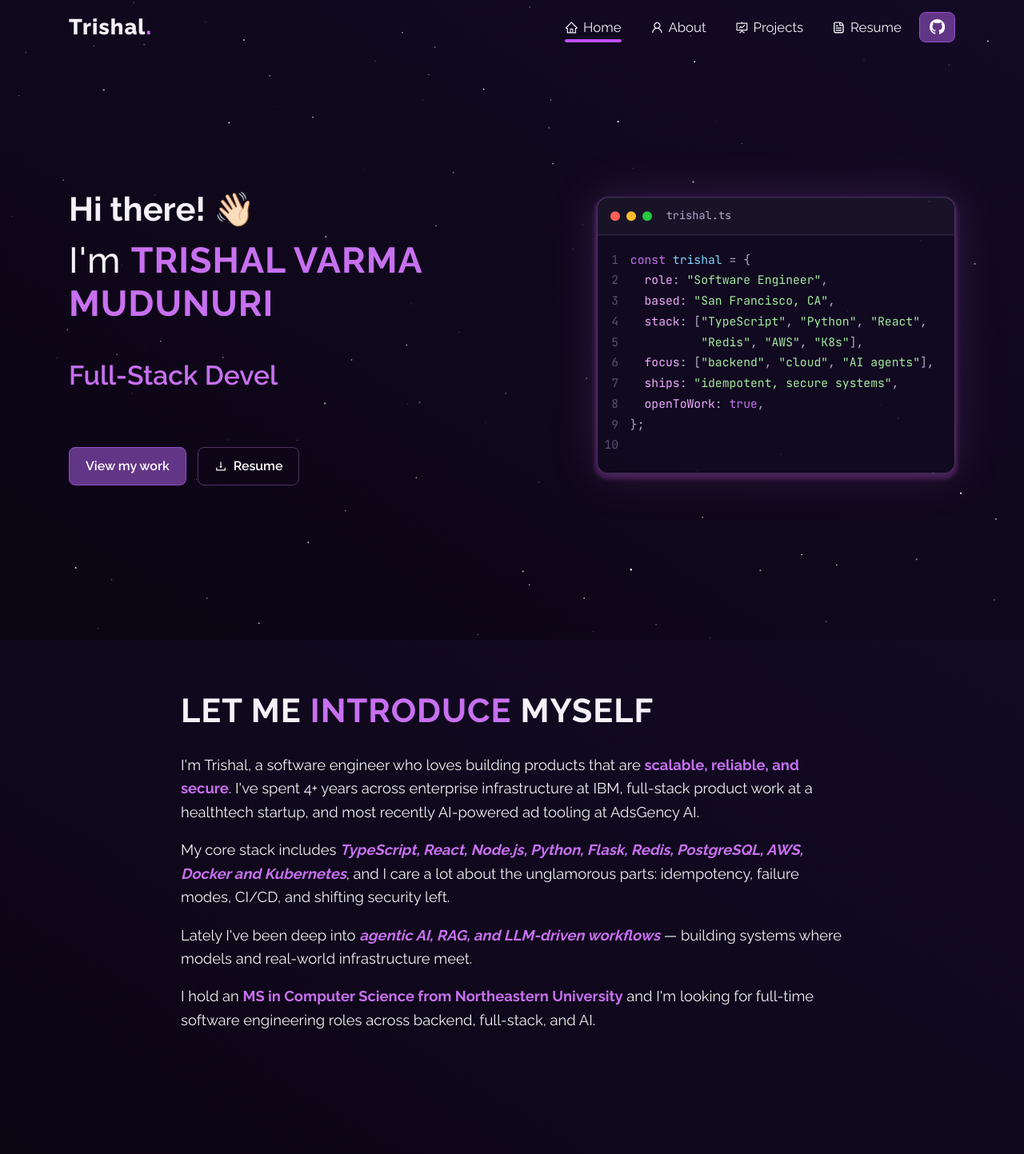
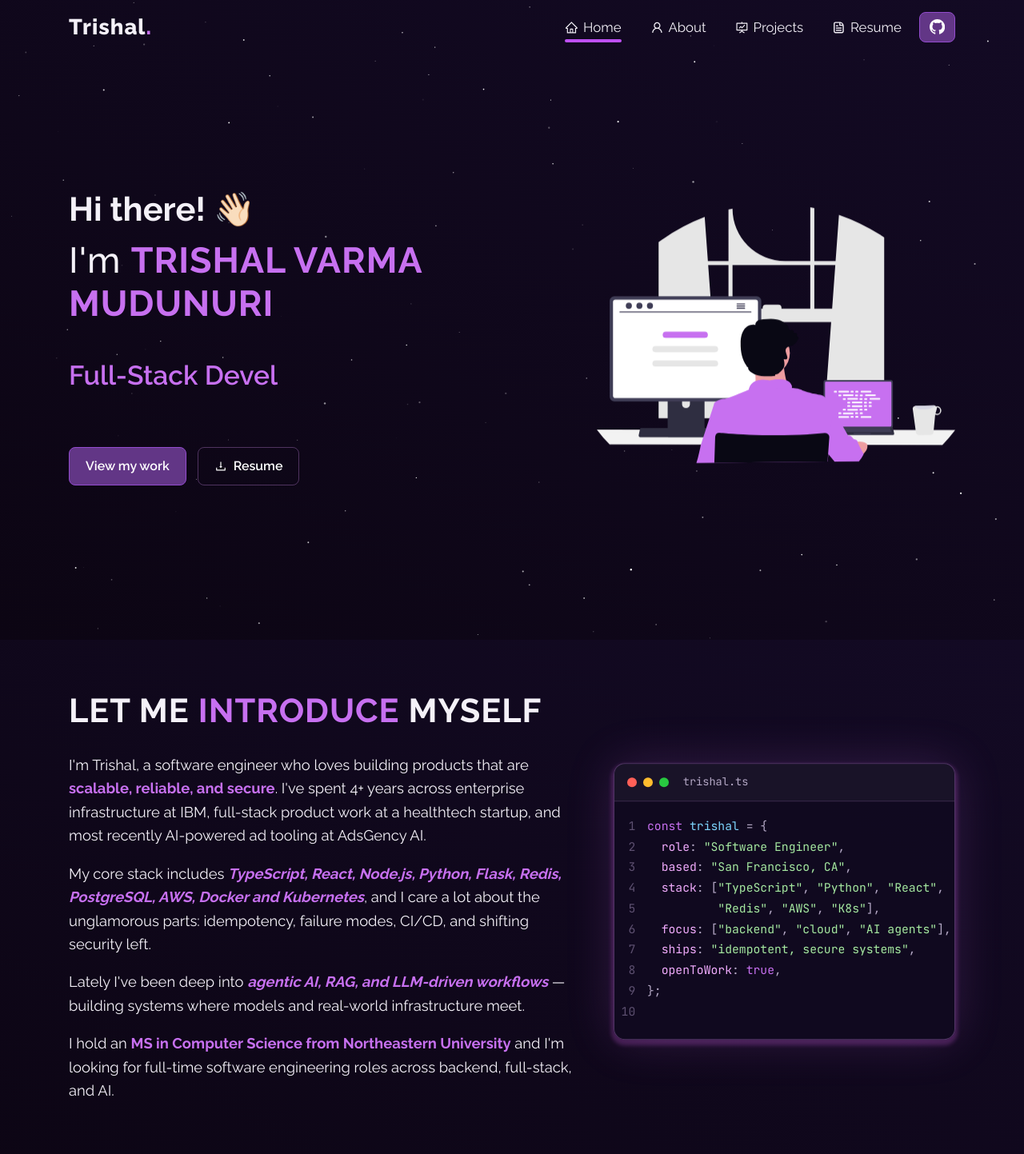
Before and after one commit to mtrishal123/mtrishal123.github.io, a React (Vite) app: page / in a window 1280 px wide. Shown: the top 1443 px of the page at 80% size. Built offline with nearby package versions, Linux system fonts and the light colour scheme.

Commit message:
Add developer illustration to hero

```diff
--- a/src/index.css
+++ b/src/index.css
@@ -445,7 +445,20 @@ img {
 }
 
 .intro__grid {
-  max-width: 860px;
+  display: grid;
+  grid-template-columns: 3fr 2fr;
+  gap: 40px;
+  align-items: center;
+}
+.intro__art {
+  display: grid;
+  place-items: center;
+}
+.hero__img {
+  width: 100%;
+  max-width: 520px;
+  height: auto;
+  animation: float 7s ease-in-out infinite;
 }
 .intro__body {
   font-size: 1.15rem;
@@ -725,6 +738,7 @@ img {
 /* ---------- Responsive ---------- */
 @media (max-width: 860px) {
   .hero__grid,
+  .intro__grid,
   .about__grid {
     grid-template-columns: 1fr;
   }
--- a/src/pages/Home.tsx
+++ b/src/pages/Home.tsx
@@ -28,7 +28,13 @@ export default function Home() {
             </div>
           </div>
           <div className="hero__art">
-            <CodeCard />
+            <img
+              src={`${import.meta.env.BASE_URL}developer-illustration.svg`}
+              alt="Illustration of a developer coding at a desk"
+              className="hero__img"
+              width={800}
+              height={573}
+            />
           </div>
         </div>
       </section>
@@ -67,6 +73,9 @@ export default function Home() {
               </p>
             </div>
           </div>
+          <div className="intro__art">
+            <CodeCard />
+          </div>
         </div>
       </section>
 
```
Also changed, not shown: public/developer-illustration.svg (added).
